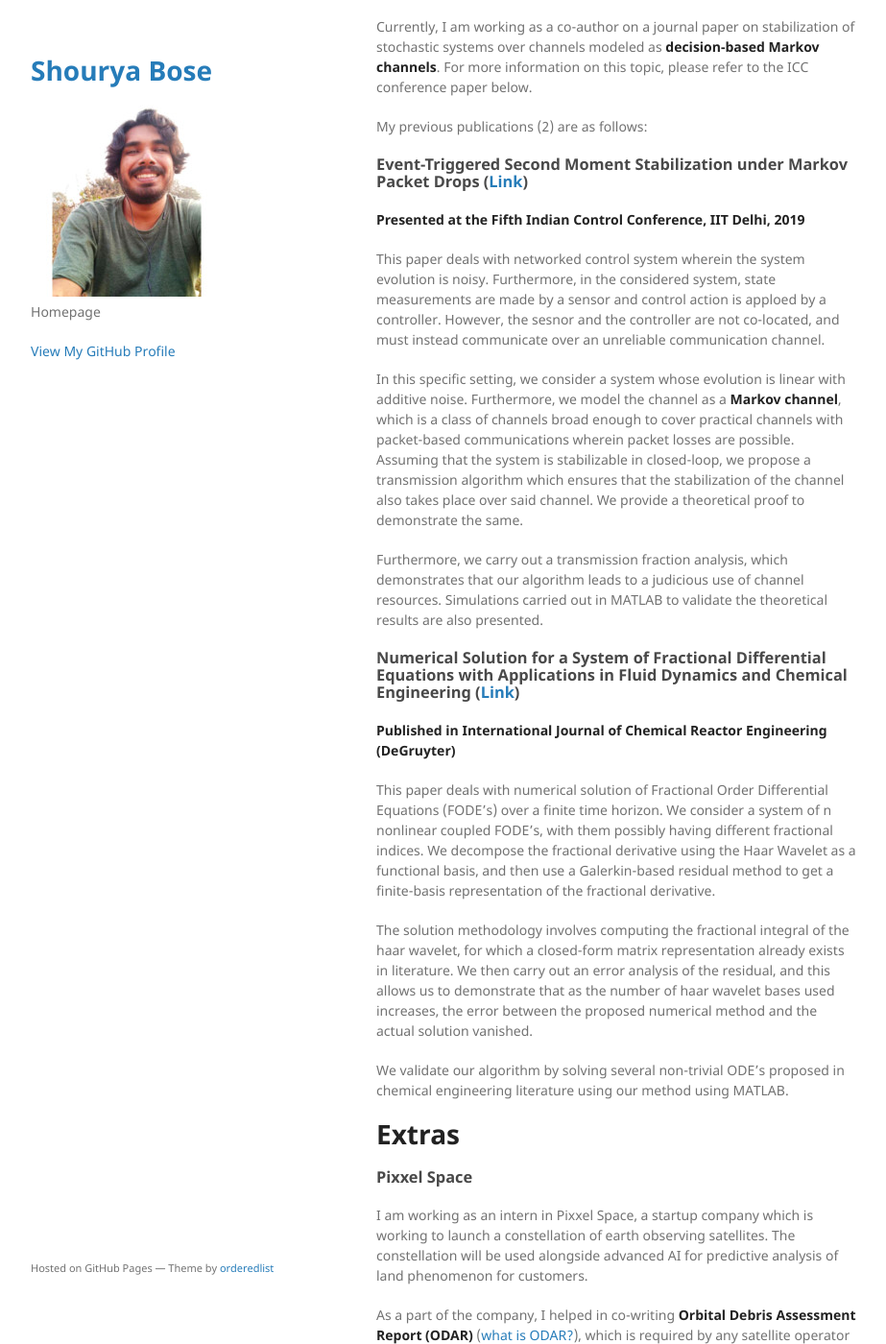
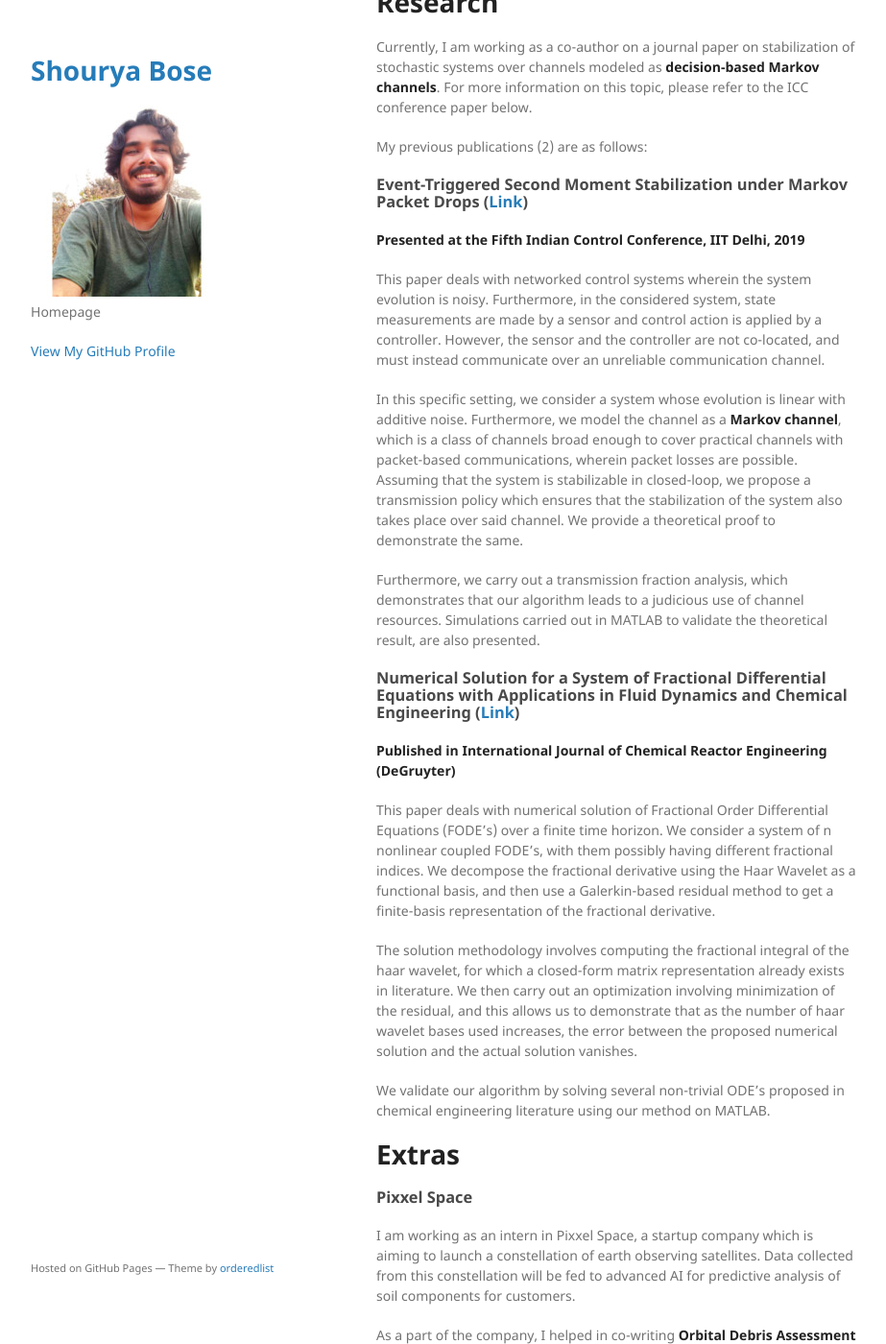
Before and after one commit to shourya01/shourya01.github.io, a Jekyll site: the page built from index.md, in a window 1280 px wide and 1400 px high, scrolled down 402 px. Shown: the whole window at 96% size, without its empty margins (178-1101 px from the left). Built offline with Jekyll 4.4.1, drawn with Linux system fonts in a browser that asks for light colours; some of the changed text lies outside the part shown.

Commit message:
Update index.md

```diff
--- a/index.md
+++ b/index.md
@@ -6,6 +6,7 @@ Hi, I am Shourya Bose, an aspiring researcher in the field of Control Theory.
 
 Currently I am a research intern at the Department of Electrical Engineering
 at the Indian Institute of Science in the [Control and Network Systems Group](http://www.ee.iisc.ac.in/people/faculty/pavant/group.html).
+This intership is to satisfy the requirement of my college thesis.
 I will be graduating from the Dual Degree scheme
 at BITS Pilani (Goa Campus) with M.Sc. (_Hons._) Mathematics, and B.E. (_Hons._) Electrical and
 Electronics Engineering at the end of December 2019.
@@ -27,18 +28,18 @@ My previous publications (2) are as follows:
 
 **Presented at the Fifth Indian Control Conference, IIT Delhi, 2019**
 
-This paper deals with networked control system wherein the system evolution is noisy.
-Furthermore, in the considered system, state measurements are made by a sensor and control action is apploed by a controller. However,
-the sesnor and the controller are not co-located, and must instead communicate over an unreliable communication channel.
+This paper deals with networked control systems wherein the system evolution is noisy.
+Furthermore, in the considered system, state measurements are made by a sensor and control action is applied by a controller. However,
+the sensor and the controller are not co-located, and must instead communicate over an unreliable communication channel.
 
 In this specific setting, we consider a system whose evolution is linear with additive noise. Furthermore, we model the channel
-as a **Markov channel**, which is a class of channels broad enough to cover practical channels with packet-based communications
-wherein packet losses are possible. Assuming that the system is stabilizable in closed-loop, we propose a transmission algorithm
-which ensures that the stabilization of the channel also takes place over said channel. We provide a theoretical proof to demonstrate
+as a **Markov channel**, which is a class of channels broad enough to cover practical channels with packet-based communications,
+wherein packet losses are possible. Assuming that the system is stabilizable in closed-loop, we propose a transmission policy
+which ensures that the stabilization of the system also takes place over said channel. We provide a theoretical proof to demonstrate
 the same.
 
 Furthermore, we carry out a transmission fraction analysis, which demonstrates that our algorithm leads to a judicious use of channel resources.
-Simulations carried out in MATLAB to validate the theoretical results are also presented.
+Simulations carried out in MATLAB to validate the theoretical result, are also presented.
 
 ### Numerical Solution for a System of Fractional Differential Equations with Applications in Fluid Dynamics and Chemical Engineering ([Link](https://www.degruyter.com/view/j/ijcre.2017.15.issue-5/ijcre-2017-0093/ijcre-2017-0093.xml))
 
@@ -50,19 +51,19 @@ derivative using the Haar Wavelet as a functional basis, and then use a Galerkin
 of the fractional derivative.
 
 The solution methodology involves computing the fractional integral of the haar wavelet, for which a closed-form matrix representation
-already exists in literature. We then carry out an error analysis of the residual, and this allows
-us to demonstrate that as the number of haar wavelet bases used increases, the error between the proposed numerical method and the
-actual solution vanished.
+already exists in literature. We then carry out an optimization involving minimization of the residual, and this allows
+us to demonstrate that as the number of haar wavelet bases used increases, the error between the proposed numerical solution and the
+actual solution vanishes.
 
 We validate our algorithm by solving several non-trivial ODE's proposed in chemical engineering literature using
-our method using MATLAB.
+our method on MATLAB.
 
 # Extras
 
 ### Pixxel Space
 
-I am working as an intern in Pixxel Space, a startup company which is working to launch a constellation of earth observing satellites.
-The constellation will be used alongside advanced AI for predictive analysis of land phenomenon for customers.
+I am working as an intern in Pixxel Space, a startup company which is aiming to launch a constellation of earth observing satellites.
+Data collected from this constellation will be fed to advanced AI for predictive analysis of soil components for customers.
 
 As a part of the company, I helped in co-writing **Orbital Debris Assessment Report (ODAR)** ([what is ODAR?](https://docs.fcc.gov/public/attachments/DOC-354773A1.pdf)), which is
 required by any satellite operator for FCC to license their satellite launch.
```
